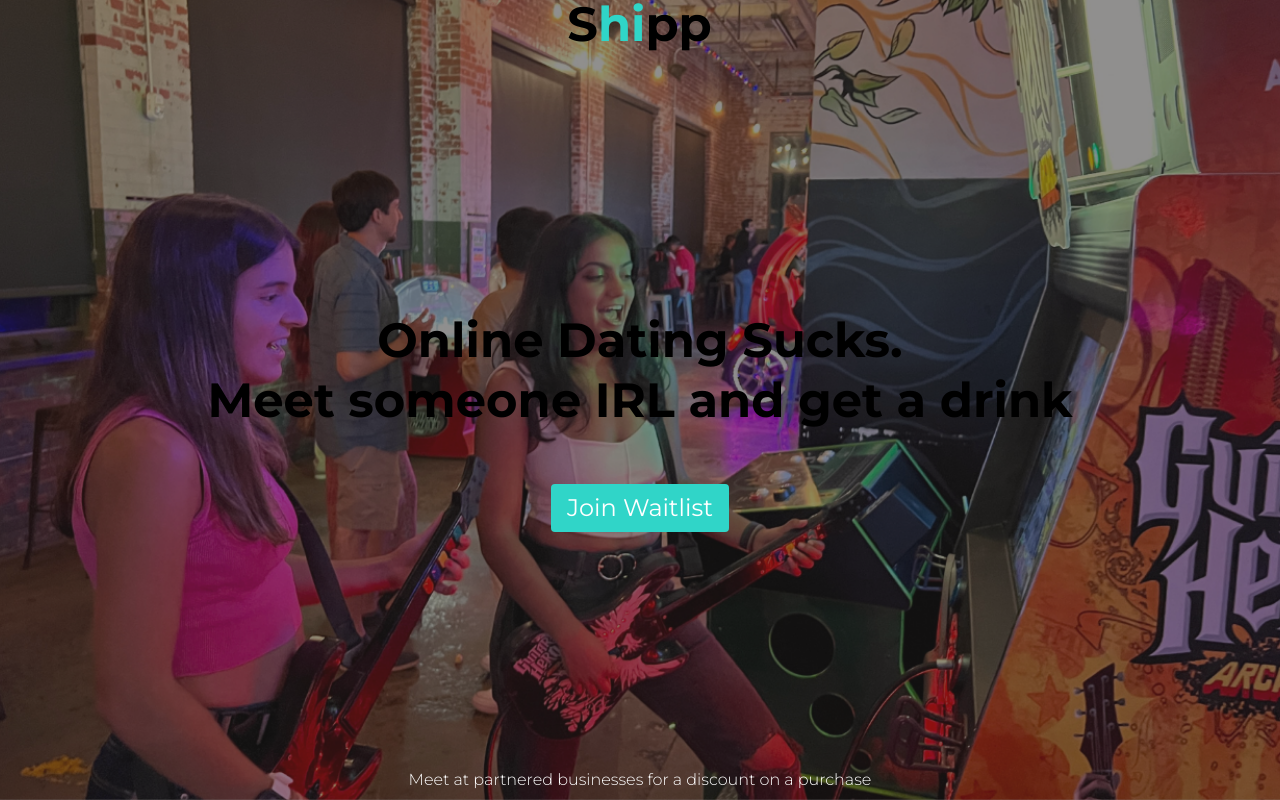
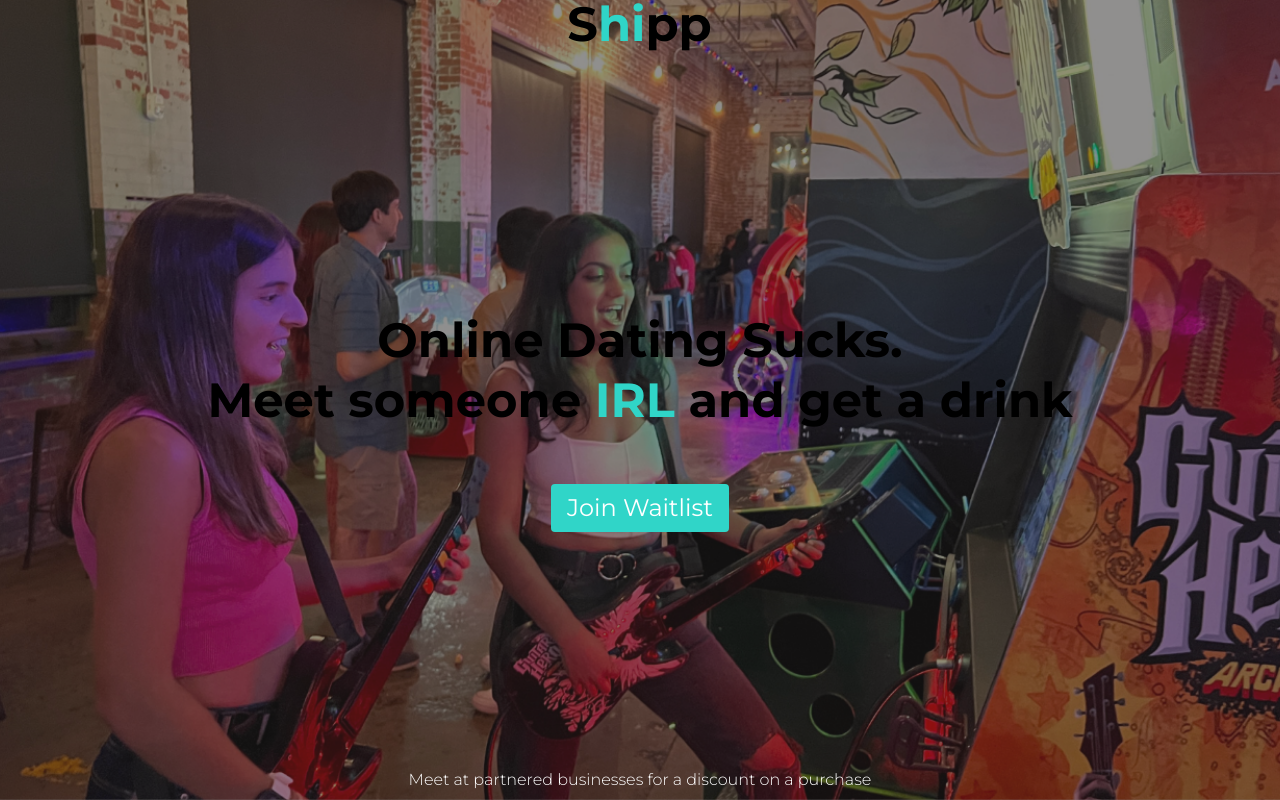
Before and after one commit to mamascor/Shipp, a Next.js app: page / in a window 1280 px wide. Built offline with nearby package versions, Linux system fonts and the light colour scheme.

Commit message:
first commit

```diff
--- a/src/app/page.tsx
+++ b/src/app/page.tsx
@@ -122,7 +122,8 @@ export default function Home() {
             Online Dating Sucks.
           </h1>
           <h1 className="text-2xl md:text-5xl  font-bold">
-            Meet someone IRL and get a drink
+            Meet someone <span className="text-[#30d5c8]">IRL</span> and get a
+            drink
           </h1>
 
           <AlertDialog>
```
